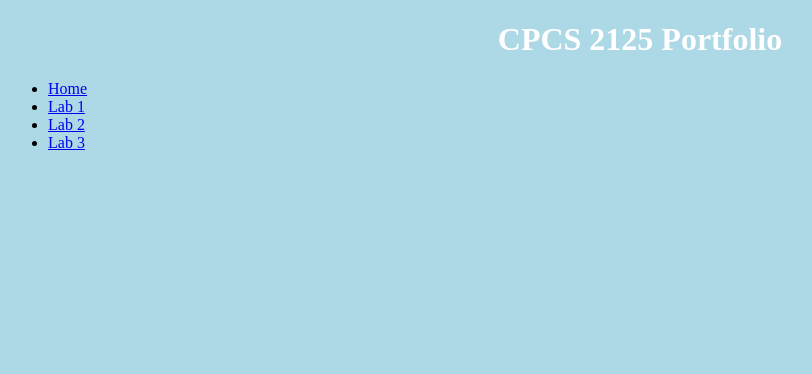
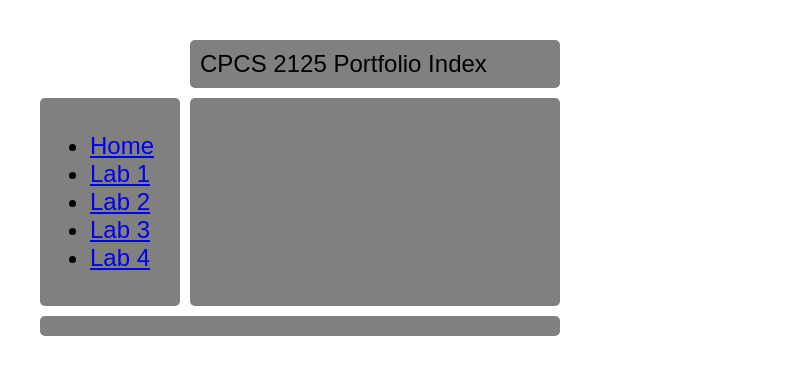
Before and after one commit to smith-nicholaus/Labs, a plain HTML site: page index.html in a window 1280 px wide. Shown: the whole page, without its empty margins (0-812 px from the left). Drawn offline with Linux system fonts and the light colour scheme.

Commit message:
Finished lab

```diff
--- a/index.html
+++ b/index.html
@@ -7,21 +7,21 @@
     <link href="style.css" rel="stylesheet" type="text/css" />
   </head>
   <body>
-    <header>
-      <h1>CPCS 2125 Portfolio</h1>
-    </header>
-    <nav>
+  <div class="wrapper">
+  <div class="box header">CPCS 2125 Portfolio Index</div>
+  <div class="box sidebar"><nav>
       <ul>
         <li><a href="index.html">Home</a></li>
         <li><a href="lab1.html">Lab 1</a></li>
-        <li><a href="lab2.html.html">Lab 2</a></li>
+        <li><a href="lab2.html">Lab 2</a></li>
         <li><a href="lab3.html">Lab 3</a></li>
+        <li><a href="lab4.html">Lab 4</a></li>
       </ul>
-    </nav>
-    <main>
-    </main>
-    <footer>
-    </footer>
+    </nav></div>
+  <div class="box content">
+        </div>
+  <div class="box footer"></div>
+  </div>
     <script src="script.js"></script>
   </body>
 </html>
--- a/style.css
+++ b/style.css
@@ -1,13 +1,71 @@
 body {
-  background-color: lightblue;
+  margin: 40px;
 }
 
-h1 {
-  color: white;
-  text-align: center;
+.sidebar {
+        grid-area: sidebar;
+    }
+
+    .content {
+        grid-area: content;
+    }
+
+    .header {
+        grid-area: header;
+    }
+
+    .footer {
+        grid-area: footer;
+    }
+
+
+    .wrapper {
+        display: grid;
+    grid-gap: 10px;
+        grid-template-columns: 140px 240px 120px;
+        grid-template-areas:
+    "....... header header"
+        "sidebar content content"
+        "footer  footer  footer";
+        background-color: rgb(255, 255, 255);
+        color: #444;
+    }
+
+
+.box {
+  background-color: gray;
+  color: rgb(0, 0, 0);
+  border-radius: 5px;
+  padding: 10px;
+  font-size: 150%;
+  font-family: Arial, Helvetica, sans-serif;
 }
 
-p {
-  font-family: verdana;
-  font-size: 20px;
+.header,
+.footer {
+  background-color: grey;
 }
+
+a:hover {
+  background-color: white;
+}
+
+p{
+  background-color: white;
+}
+
+.dairy {
+  background-color: lightyellow;
+}
+
+.meat {
+  background-color: lightcoral;
+}
+
+.veggies {
+  background-color: lightgreen;
+}
+
+.bread {
+  background-color: white;
+}
```
Also changed, not shown: lab1.html (+9 -9 lines), lab2.html (+9 -9 lines), lab3.html (+9 -9 lines), lab4.html (added, +62 -0 lines).
